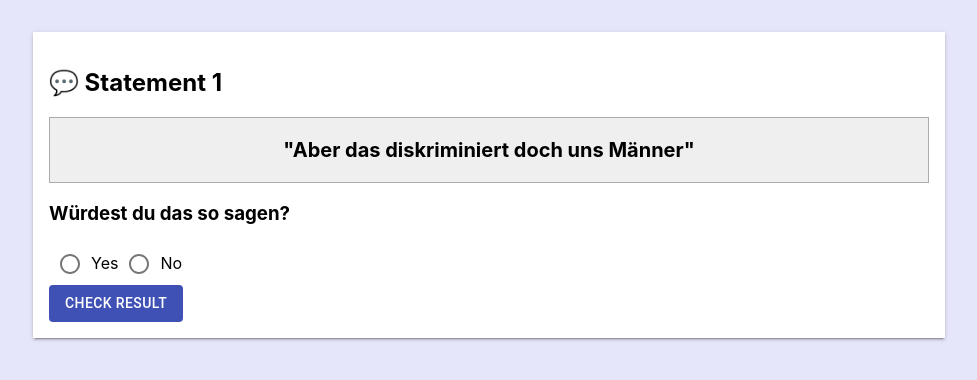
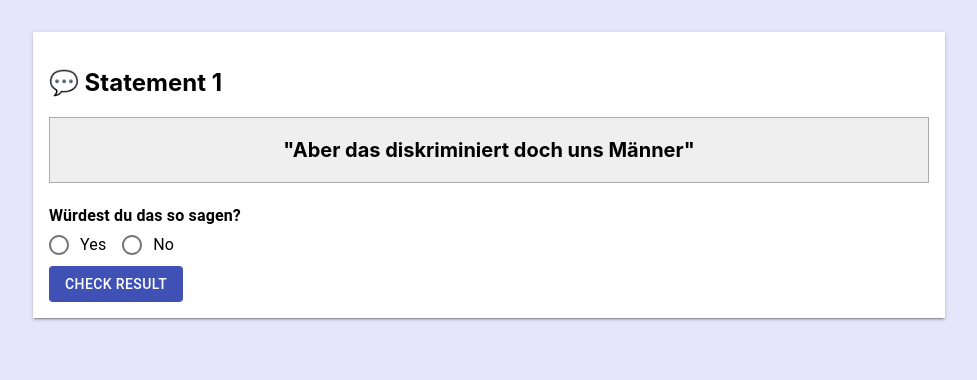
Before and after one commit to NovatecConsulting/hack21-language-is-a-powerful-tool, a React (Create React App) app: page /quiz in a window 1280 px wide. Shown: the top 380 px of the page, without its empty margins (151-1128 px from the left). Built offline with nearby package versions, Linux system fonts and the light colour scheme.

Commit message:
change radio group element

```diff
--- a/src/components/QuestionComponent.tsx
+++ b/src/components/QuestionComponent.tsx
@@ -1,5 +1,5 @@
 import React, { useState } from "react";
-import { Button, Box, Container, Radio, RadioGroup } from "@material-ui/core";
+import { Button, Box, Container, Radio, RadioGroup, FormControl, FormLabel, FormControlLabel } from "@material-ui/core";
 import { Question } from "../types/Question";
 
 interface Props {
@@ -28,13 +28,13 @@ const QuestionComponent = ({index, question, showResult, answerCorrect, checkRes
       <Box className="aussage">
         <p>"{question.question}"</p>
       </Box>
-      <h3>{question.topic}</h3>
-        <RadioGroup>
-          <span>
-            <span><Radio value="yes" title="ja" onChange={handleChange} disabled={showResult}/>Yes</span>
-            <span><Radio value="no" title="nein" onChange={handleChange} disabled={showResult}/>No</span>
-          </span>
+      <FormControl component="fieldset" className="answer-section">
+        <FormLabel component="legend">{question.topic}</FormLabel>
+        <RadioGroup aria-label="answers" name="answers" onChange={handleChange} row>
+          <FormControlLabel value="ja" control={<Radio color="primary"/>} label="Yes" disabled={showResult}/>
+          <FormControlLabel value="nein" control={<Radio color="primary"/>} label="No" disabled={showResult}/>
         </RadioGroup>
+      </FormControl>
       {showResult && (
       <Box marginBottom={5}>
         <h4>{answerCorrect ? "🎉 Great, we are on the same page" : "🚨 Sorry, you shouldn't say that"}</h4>
--- a/src/index.css
+++ b/src/index.css
@@ -74,3 +74,11 @@ div.button startButton {
 div.button a {
   text-decoration: none;
 }
+
+fieldset.answer-section {
+  margin-top: 15px;
+}
+fieldset.answer-section legend{
+  font-weight: bold;
+  color: black;
+}
```
Lines whose indentation alone changed are shown as unchanged.
